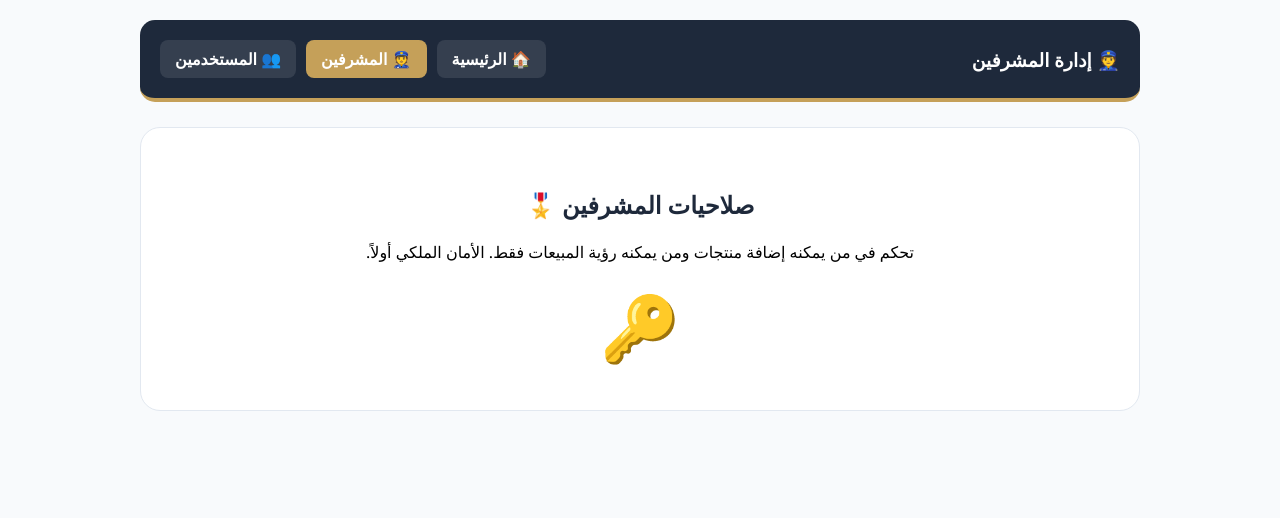
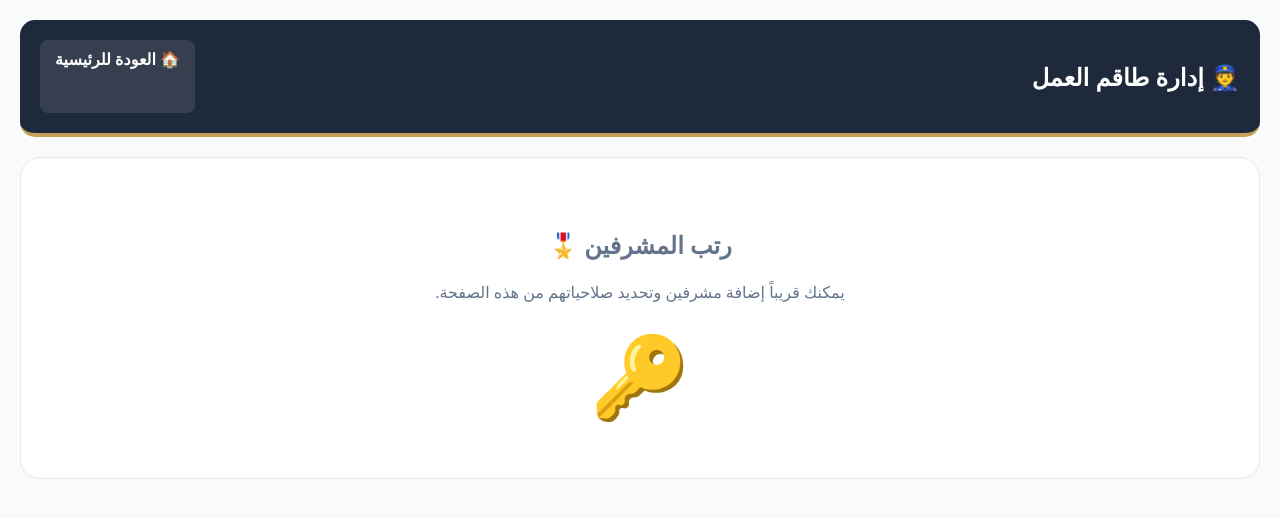
Before and after one commit to upssa22/my-store, a website: page admin-staff.html in a window 1280 px wide. Drawn offline with nearby package versions, Linux system fonts and the light colour scheme.

Commit message:
Update admin-staff.html

```diff
--- a/admin-staff.html
+++ b/admin-staff.html
@@ -1,34 +1,25 @@
 <!DOCTYPE html>
 <html lang="ar" dir="rtl">
 <head>
-    <meta charset="UTF-8"><title>المشرفين | المقر الملكي 👮</title>
+    <meta charset="UTF-8"><title>إدارة المشرفين | المقر الملكي 👮</title>
     <script src="https://cdn.jsdelivr.net/npm/@supabase/supabase-js"></script>
     <script src="js/app-config.js"></script>
     <style>
-        :root { --royal-blue: #1e293b; --royal-gold: #c5a059; --bg-gray: #f8fafc; }
-        body { font-family: 'Segoe UI', sans-serif; background: var(--bg-gray); margin: 0; padding: 20px; direction: rtl; }
-        .admin-nav { background: var(--royal-blue); padding: 20px; border-radius: 15px; display: flex; justify-content: space-between; align-items: center; margin-bottom: 25px; border-bottom: 4px solid var(--royal-gold); }
-        .nav-links { display: flex; gap: 10px; }
-        .nav-btn { text-decoration: none; padding: 8px 15px; border-radius: 8px; font-weight: bold; color: white; background: rgba(255,255,255,0.1); }
-        .active { background: var(--royal-gold); }
-        .content { background: white; padding: 40px; border-radius: 20px; text-align: center; border: 1px solid #e2e8f0; }
+        body { font-family: 'Segoe UI', sans-serif; background: #f8fafc; margin: 0; padding: 20px; direction: rtl; }
+        .nav { background: #1e293b; color: white; padding: 20px; border-radius: 15px; display: flex; justify-content: space-between; border-bottom: 4px solid #c5a059; }
+        .content { background: white; padding: 50px; border-radius: 20px; margin-top: 20px; text-align: center; border: 1px solid #e2e8f0; color: #64748b; }
+        .btn-home { color: white; text-decoration: none; font-weight: bold; background: rgba(255,255,255,0.1); padding: 8px 15px; border-radius: 8px; }
     </style>
 </head>
 <body>
-<div class="container" style="max-width:1000px; margin:auto;">
-    <div class="admin-nav">
-        <h3 style="color:white; margin:0;">👮 إدارة المشرفين</h3>
-        <div class="nav-links">
-            <a href="admin.html" class="nav-btn">🏠 الرئيسية</a>
-            <a href="admin-staff.html" class="nav-btn active">👮 المشرفين</a>
-            <a href="admin-users.html" class="nav-btn">👥 المستخدمين</a>
-        </div>
+    <div class="nav">
+        <h2>👮 إدارة طاقم العمل</h2>
+        <a href="admin.html" class="btn-home">🏠 العودة للرئيسية</a>
     </div>
     <div class="content">
-        <h2 style="color:var(--royal-blue)">صلاحيات المشرفين 🎖️</h2>
-        <p>تحكم في من يمكنه إضافة منتجات ومن يمكنه رؤية المبيعات فقط. الأمان الملكي أولاً.</p>
-        <div style="font-size: 4rem; margin-top:20px;">🔑</div>
+        <h2>رتب المشرفين 🎖️</h2>
+        <p>يمكنك قريباً إضافة مشرفين وتحديد صلاحياتهم من هذه الصفحة.</p>
+        <div style="font-size: 5rem;">🔑</div>
     </div>
-</div>
 </body>
 </html>
```
